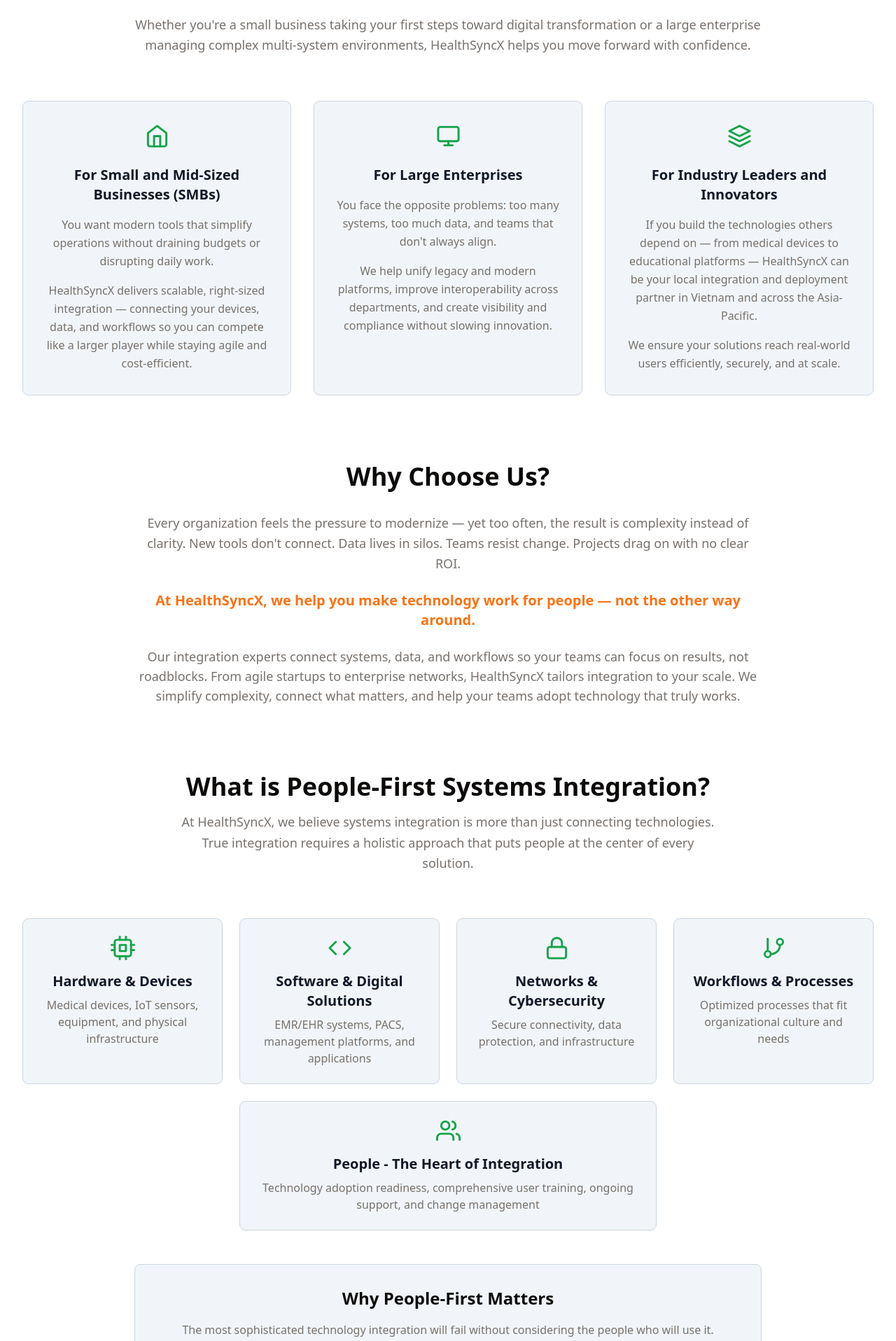
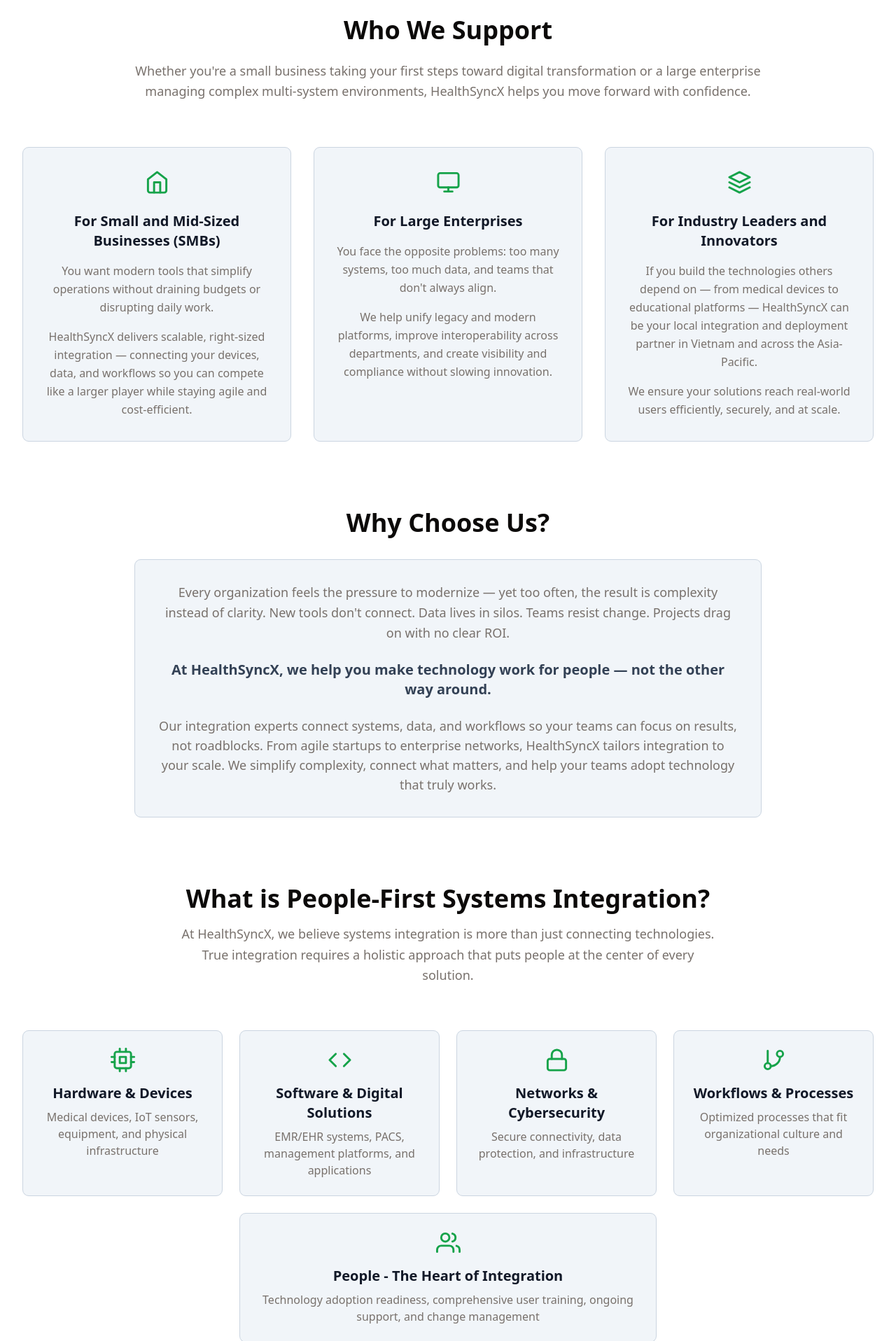
Before and after one commit to dangpleo-ctrl/HealthSyncXWebsiteStatic, a PHP site: page /en/ in a window 1280 px wide. Shown: the part 1524-3440 px from the top of the page at 70% size. Run offline with PHP 8.4, Linux system fonts and the light colour scheme.

Commit message:
Apply consistent styling and card layouts across the website
Refactors CSS and HTML structure to apply consistent card-based layouts and styling across multiple pages, including About, Contact, Index, People, Services, and Solutions. Updates SVGs and color schemes for better visual coherence.

Replit-Commit-Author: Agent
Replit-Commit-Session-Id: 98a9177d-b65a-4b22-9de2-1099070b0318
Replit-Commit-Checkpoint-Type: intermediate_checkpoint
Replit-Commit-Event-Id: 2bec44bc-4271-4cd2-a53a-1187a51be79e

```diff
--- a/en/about.php
+++ b/en/about.php
@@ -245,7 +245,7 @@ include '../includes/header-en.php';
                     <!-- RIGHT COLUMN: Quote, Background, Expertise -->
                     <div class="md:col-span-2 space-y-6">
                         <!-- Quote -->
-                        <blockquote class="text-base italic text-foreground border-l-4 border-primary pl-6 py-2">
+                        <blockquote class="text-base italic text-foreground border-l-4 border-slate-400 pl-6 py-2">
                             "What if the real cure for healthcare's complexity lies not in more technology, but in connecting what already exists — systems, data, and people?"
                         </blockquote>
 
@@ -258,7 +258,7 @@ include '../includes/header-en.php';
                                 Having lived and worked in Vietnam, Australia, New Zealand, the United Kingdom, and the United States, I bring a uniquely international perspective on how science, technology, and people can harmonize to improve healthcare outcomes.
                             </p>
                             <p>
-                                HealthSyncX Co., Ltd was founded to bridge the gaps that exist across today's fragmented healthcare ecosystem. It was born from a simple yet powerful vision — <strong class="font-semibold text-primary">to synchronize technology, systems, and people for better healthcare everywhere</strong>.
+                                HealthSyncX Co., Ltd was founded to bridge the gaps that exist across today's fragmented healthcare ecosystem. It was born from a simple yet powerful vision — <strong class="font-semibold text-slate-700 dark:text-slate-300">to synchronize technology, systems, and people for better healthcare everywhere</strong>.
                             </p>
                             <p>
                                 For me, integration means more than linking devices or software; it's about connecting hearts, minds, and expertise across disciplines and borders to create healthcare solutions that are intelligent, collaborative, and human-centered.
--- a/en/contact.php
+++ b/en/contact.php
@@ -174,7 +174,7 @@ include '../includes/header-en.php';
                     </div>
                 </div>
 
-                <div class="bg-gradient-to-br from-slate-100/30 to-slate-50/20 border border-card-border rounded-lg p-6">
+                <div class="bg-slate-100 dark:bg-gray-900 border border-slate-300 dark:border-gray-700 rounded-lg p-8">
                     <h4 class="font-semibold text-foreground mb-3">
                         Free Consultation
                     </h4>
--- a/en/index.php
+++ b/en/index.php
@@ -15,6 +15,7 @@ include '../includes/header-en.php';
     <div class="bg-gradient-to-br from-slate-200/30 via-background to-slate-300/20 pt-12 pb-20">
         <div class="max-w-7xl mx-auto px-4 sm:px-6 lg:px-8">
             <div class="text-center max-w-4xl mx-auto">
+                <div class="bg-slate-100 dark:bg-gray-900 border border-slate-300 dark:border-gray-700 rounded-lg p-8">
                     <span class="inline-block px-4 py-2 bg-slate-100 text-slate-700 rounded-full text-sm font-medium mb-6">
                         Building Healthcare Partnerships in Vietnam & APAC
                     </span>
@@ -31,6 +32,7 @@ include '../includes/header-en.php';
                         <a href="/en/services.php" class="inline-flex items-center justify-center px-6 py-3 border-2 border-border bg-background text-foreground rounded-md font-medium hover:bg-accent transition-colors no-underline">
                             View All Services
                         </a>
+                    </div>
                 </div>
             </div>
         </div>
@@ -211,16 +213,18 @@ include '../includes/header-en.php';
             <h2 class="text-3xl md:text-4xl font-bold text-foreground dark:text-white mb-8">
                 Why Choose Us?
             </h2>
+            <div class="bg-slate-100 dark:bg-gray-900 border border-slate-300 dark:border-gray-700 rounded-lg p-8 hover:shadow-lg dark:hover:shadow-xl dark:hover:shadow-white/10 transition-shadow">
                 <div class="space-y-6 text-lg text-muted-foreground dark:text-gray-300 leading-relaxed">
                     <p>
                         Every organization feels the pressure to modernize — yet too often, the result is complexity instead of clarity. New tools don't connect. Data lives in silos. Teams resist change. Projects drag on with no clear ROI.
                     </p>
-                <p class="text-xl text-primary font-semibold">
+                    <p class="text-xl text-slate-700 dark:text-slate-300 font-semibold">
                         At HealthSyncX, we help you make technology work for people — not the other way around.
                     </p>
                     <p class="text-lg">
                         Our integration experts connect systems, data, and workflows so your teams can focus on results, not roadblocks. From agile startups to enterprise networks, HealthSyncX tailors integration to your scale. We simplify complexity, connect what matters, and help your teams adopt technology that truly works.
                     </p>
+                </div>
             </div>
         </div>
     </div>
@@ -305,13 +309,15 @@ include '../includes/header-en.php';
             </div>
         </div>
 
-        <div class="bg-slate-100 dark:bg-gray-900 border border-slate-300 dark:border-gray-700 rounded-lg p-8 max-w-4xl mx-auto text-center hover:shadow-lg dark:hover:shadow-xl dark:hover:shadow-white/10 transition-shadow">
-            <h3 class="text-2xl font-semibold text-foreground mb-4">
+        <div class="max-w-4xl mx-auto text-center">
+            <h3 class="text-2xl font-semibold text-foreground dark:text-white mb-6">
                 Why People-First Matters
             </h3>
+            <div class="bg-slate-100 dark:bg-gray-900 border border-slate-300 dark:border-gray-700 rounded-lg p-8 hover:shadow-lg dark:hover:shadow-xl dark:hover:shadow-white/10 transition-shadow">
                 <p class="text-muted-foreground dark:text-gray-300 leading-relaxed">
                     The most sophisticated technology integration will fail without considering the people who will use it. HealthSyncX assesses user readiness, designs intuitive workflows, provides comprehensive training, and ensures ongoing support - because successful integration means successful adoption.
                 </p>
+            </div>
         </div>
     </div>
 </section>
@@ -340,7 +346,7 @@ include '../includes/header-en.php';
                 <p class="text-sm text-muted-foreground dark:text-gray-300 mb-4 leading-relaxed">
                     Comprehensive integration planning that encompasses hardware, software, networks, workflows, AND people - ensuring adoption success through training and support.
                 </p>
-                <a href="/en/services.php" class="text-sm font-medium text-primary hover:underline inline-flex items-center gap-1 no-underline">
+                <a href="/en/services.php" class="text-sm font-medium text-slate-600 hover:text-slate-800 dark:text-slate-400 dark:hover:text-slate-200 hover:underline inline-flex items-center gap-1 no-underline">
                     Learn More →
                 </a>
             </div>
@@ -356,7 +362,7 @@ include '../includes/header-en.php';
                 <p class="text-sm text-muted-foreground dark:text-gray-300 mb-4 leading-relaxed">
                     Process analysis and redesign that respects organizational culture while introducing efficiency improvements. We optimize for both technology and people.
                 </p>
-                <a href="/en/services.php" class="text-sm font-medium text-primary hover:underline inline-flex items-center gap-1 no-underline">
+                <a href="/en/services.php" class="text-sm font-medium text-slate-600 hover:text-slate-800 dark:text-slate-400 dark:hover:text-slate-200 hover:underline inline-flex items-center gap-1 no-underline">
                     Learn More →
                 </a>
             </div>
@@ -372,7 +378,7 @@ include '../includes/header-en.php';
                 <p class="text-sm text-muted-foreground dark:text-gray-300 mb-4 leading-relaxed">
                     Comprehensive user training, adoption support, and capacity building to ensure your team can effectively use and maintain integrated systems.
                 </p>
-                <a href="/en/services.php" class="text-sm font-medium text-primary hover:underline inline-flex items-center gap-1 no-underline">
+                <a href="/en/services.php" class="text-sm font-medium text-slate-600 hover:text-slate-800 dark:text-slate-400 dark:hover:text-slate-200 hover:underline inline-flex items-center gap-1 no-underline">
                     Learn More →
                 </a>
             </div>
@@ -388,7 +394,7 @@ include '../includes/header-en.php';
                 <p class="text-sm text-muted-foreground dark:text-gray-300 mb-4 leading-relaxed">
                     Partnering with healthcare innovators to transform ideas into market-ready solutions through comprehensive product development support, from concept validation to market entry.
                 </p>
-                <a href="/en/services.php" class="text-sm font-medium text-primary hover:underline inline-flex items-center gap-1 no-underline">
+                <a href="/en/services.php" class="text-sm font-medium text-slate-600 hover:text-slate-800 dark:text-slate-400 dark:hover:text-slate-200 hover:underline inline-flex items-center gap-1 no-underline">
                     Learn More →
                 </a>
             </div>
@@ -523,6 +529,7 @@ include '../includes/header-en.php';
 <!-- Final CTA Section -->
 <section class="py-12 bg-gradient-to-br from-slate-100/30 via-background to-slate-50/20">
     <div class="max-w-4xl mx-auto px-4 sm:px-6 lg:px-8 text-center">
+        <div class="bg-slate-100 dark:bg-gray-900 border border-slate-300 dark:border-gray-700 rounded-lg p-8">
             <h2 class="text-3xl md:text-4xl font-bold text-foreground dark:text-white mb-6">
                 Free 30-Minute Strategy Session
             </h2>
@@ -533,6 +540,7 @@ include '../includes/header-en.php';
                 Book Your Free Session
             </a>
         </div>
+    </div>
 </section>
 
 <?php include '../includes/footer-en.php'; ?>
--- a/en/solutions.php
+++ b/en/solutions.php
@@ -25,7 +25,7 @@ include '../includes/header-en.php';
 
         <!-- Solution 1: Healthcare -->
         <div class="grid grid-cols-1 lg:grid-cols-2 gap-12 items-center">
-            <div>
+            <div class="bg-slate-100 dark:bg-gray-900 border border-slate-300 dark:border-gray-700 rounded-lg p-8">
                 <h3 class="text-2xl font-bold text-foreground dark:text-white mb-3">
                     Healthcare
                 </h3>
@@ -62,7 +62,7 @@ include '../includes/header-en.php';
 
         <!-- Solution 2: Beauty Tech -->
         <div class="grid grid-cols-1 lg:grid-cols-2 gap-12 items-center">
-            <div>
+            <div class="bg-slate-100 dark:bg-gray-900 border border-slate-300 dark:border-gray-700 rounded-lg p-8">
                 <h3 class="text-2xl font-bold text-foreground dark:text-white mb-3">
                     Beauty Tech
                 </h3>
@@ -99,7 +99,7 @@ include '../includes/header-en.php';
 
         <!-- Solution 3: Other Industries -->
         <div class="grid grid-cols-1 lg:grid-cols-2 gap-12 items-center">
-            <div>
+            <div class="bg-slate-100 dark:bg-gray-900 border border-slate-300 dark:border-gray-700 rounded-lg p-8">
                 <h3 class="text-2xl font-bold text-foreground dark:text-white mb-3">
                     Other Industries
                 </h3>
--- a/vi/about.php
+++ b/vi/about.php
@@ -245,7 +245,7 @@ include '../includes/header-vi.php';
                     <!-- RIGHT COLUMN: Quote, Background, Expertise -->
                     <div class="md:col-span-2 space-y-6">
                         <!-- Quote -->
-                        <blockquote class="text-base italic text-foreground border-l-4 border-primary pl-6 py-2">
+                        <blockquote class="text-base italic text-foreground border-l-4 border-slate-400 pl-6 py-2">
                             "Điều gì sẽ xảy ra nếu giải pháp thực sự cho sự phức tạp của chăm sóc sức khỏe không nằm ở việc thêm công nghệ, mà là ở việc kết nối những gì đã tồn tại — hệ thống, dữ liệu và con người?"
                         </blockquote>
 
@@ -258,7 +258,7 @@ include '../includes/header-vi.php';
                                 Đã sống và làm việc tại Việt Nam, Úc, New Zealand, Vương quốc Anh và Hoa Kỳ, tôi mang đến một góc nhìn quốc tế độc đáo về cách khoa học, công nghệ và con người có thể hài hòa để cải thiện kết quả y tế.
                             </p>
                             <p>
-                                HealthSyncX Co., Ltd được thành lập để nối kết các khoảng cách tồn tại trong hệ sinh thái y tế phân mảnh ngày nay. Nó ra đời từ một tầm nhìn đơn giản nhưng mạnh mẽ — <strong class="font-semibold text-primary">đồng bộ hóa công nghệ, hệ thống và con người để có dịch vụ y tế tốt hơn ở mọi nơi</strong>.
+                                HealthSyncX Co., Ltd được thành lập để nối kết các khoảng cách tồn tại trong hệ sinh thái y tế phân mảnh ngày nay. Nó ra đời từ một tầm nhìn đơn giản nhưng mạnh mẽ — <strong class="font-semibold text-slate-700 dark:text-slate-300">đồng bộ hóa công nghệ, hệ thống và con người để có dịch vụ y tế tốt hơn ở mọi nơi</strong>.
                             </p>
                             <p>
                                 Đối với tôi, tích hợp không chỉ là liên kết các thiết bị hoặc phần mềm; đó là việc kết nối trái tim, khối óc và chuyên môn trên các ngành và biên giới để tạo ra các giải pháp y tế thông minh, hợp tác và lấy con người làm trung tâm.
--- a/vi/contact.php
+++ b/vi/contact.php
@@ -174,7 +174,7 @@ include '../includes/header-vi.php';
                     </div>
                 </div>
 
-                <div class="bg-gradient-to-br from-slate-100/30 to-slate-50/20 border border-card-border rounded-lg p-6">
+                <div class="bg-slate-100 dark:bg-gray-900 border border-slate-300 dark:border-gray-700 rounded-lg p-8">
                     <h4 class="font-semibold text-foreground mb-3">
                         Tư vấn Miễn phí
                     </h4>
--- a/vi/solutions.php
+++ b/vi/solutions.php
@@ -25,7 +25,7 @@ include '../includes/header-vi.php';
 
         <!-- Solution 1: Y tế -->
         <div class="grid grid-cols-1 lg:grid-cols-2 gap-12 items-center">
-            <div>
+            <div class="bg-slate-100 dark:bg-gray-900 border border-slate-300 dark:border-gray-700 rounded-lg p-8">
                 <h3 class="text-2xl font-bold text-foreground dark:text-white mb-3">
 
                     Y tế
@@ -63,7 +63,7 @@ include '../includes/header-vi.php';
 
         <!-- Solution 2: Công nghệ Làm đẹp -->
         <div class="grid grid-cols-1 lg:grid-cols-2 gap-12 items-center">
-            <div>
+            <div class="bg-slate-100 dark:bg-gray-900 border border-slate-300 dark:border-gray-700 rounded-lg p-8">
                 <h3 class="text-2xl font-bold text-foreground dark:text-white mb-3">
 
                     Công nghệ Làm đẹp
@@ -101,7 +101,7 @@ include '../includes/header-vi.php';
 
         <!-- Solution 3: Các Ngành Khác -->
         <div class="grid grid-cols-1 lg:grid-cols-2 gap-12 items-center">
-            <div>
+            <div class="bg-slate-100 dark:bg-gray-900 border border-slate-300 dark:border-gray-700 rounded-lg p-8">
                 <h3 class="text-2xl font-bold text-foreground dark:text-white mb-3">
                     Các Ngành Khác
                 </h3>
```
Also changed, not shown: en/people.php (+4 -4 lines), en/services.php (+4 -4 lines), vi/index.php (+11 -3 lines), vi/people.php (+4 -4 lines), vi/services.php (+4 -4 lines). Lines whose indentation alone changed are shown as unchanged.
